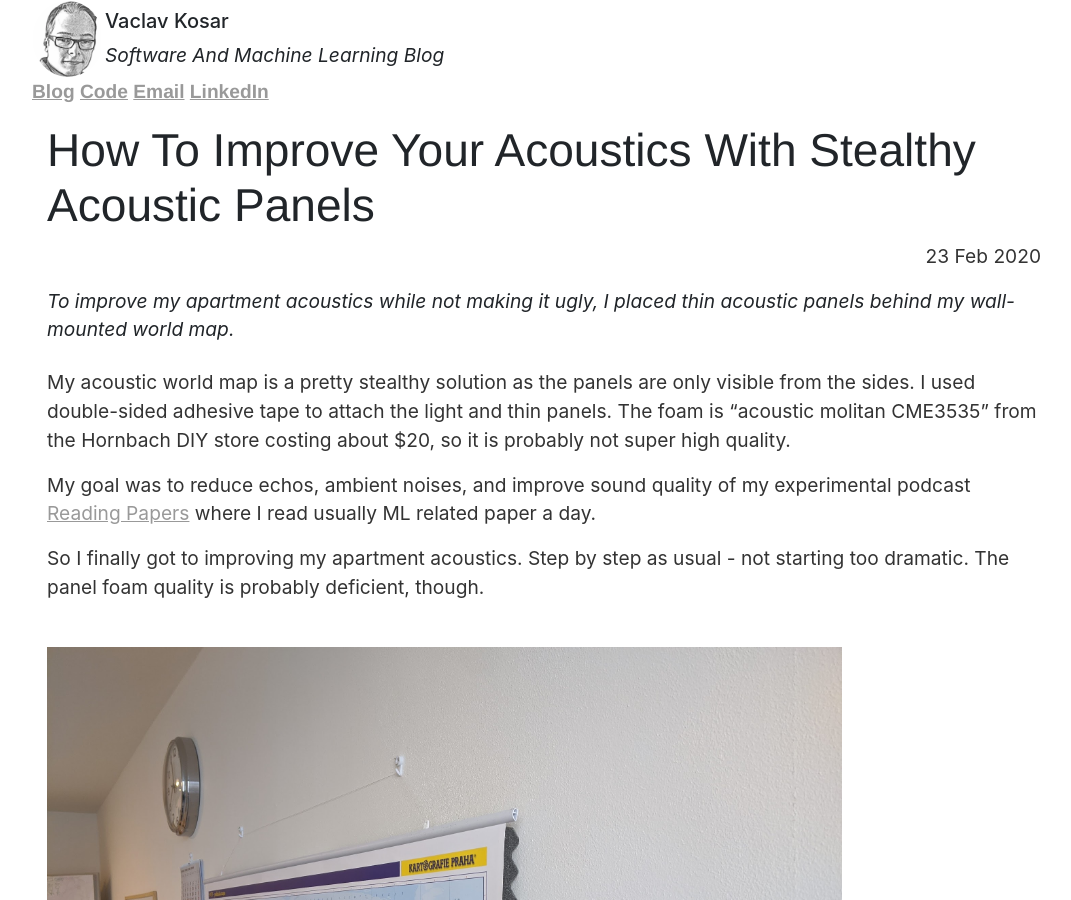
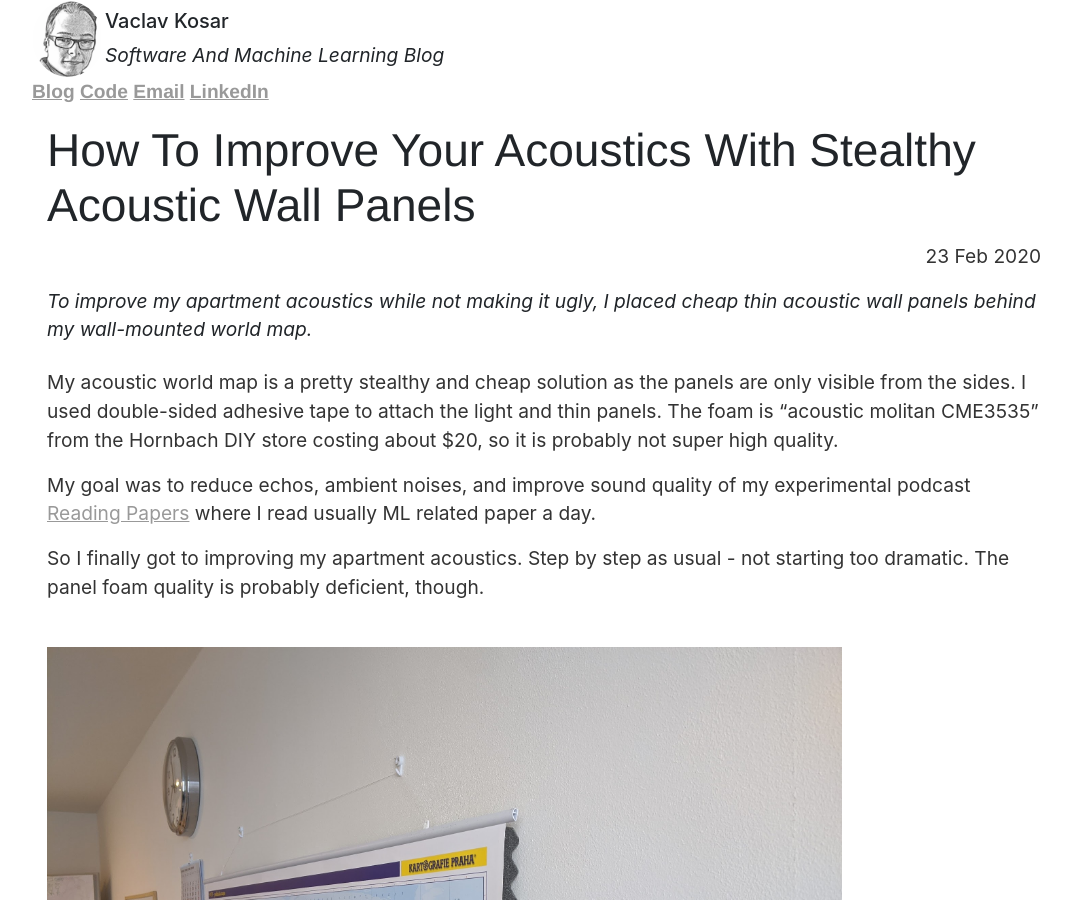
Before and after one commit to vackosar/vackosar.github.io, a Jekyll site: the page built from _posts/2020-02-23-Stealthy-acoustic-panels.md, in a window 1280 px wide and 900 px high. Shown: the whole window, without its empty margins (96-1167 px from the left). Built offline with Jekyll 4.4.1, drawn with Linux system fonts in a browser that asks for light colours; nearby versions of some CDN libraries; library files that are not in the unit come from our copies; comment, search, counter and statistics services are not loaded.

Commit message:
wall panels cheap

```diff
--- a/_posts/2020-02-23-Stealthy-acoustic-panels.md
+++ b/_posts/2020-02-23-Stealthy-acoustic-panels.md
@@ -1,16 +1,16 @@
 ---
 layout: post
-title: "How To Improve Your Acoustics With Stealthy Acoustic Panels"
+title: "How To Improve Your Acoustics With Stealthy Acoustic Wall Panels"
 date: 2020-02-23
 categories: health
-description: To improve my apartment acoustics while not making it ugly, I placed thin acoustic panels behind my wall-mounted world map.
+description: To improve my apartment acoustics while not making it ugly, I placed cheap thin acoustic wall panels behind my wall-mounted world map.
 image: https://raw.githubusercontent.com/vackosar/vackosar.github.io/master/images/2020-02-23-map-side.jpg
 permalink: /:categories/:title
 redirect_from:
 - /2020/02/23/Stealthy-acoustic-panels.html
 ---
 
-My acoustic world map is a pretty stealthy solution as the panels are only visible from the sides. I used double-sided adhesive tape to attach the light and thin panels. The foam is "acoustic molitan CME3535" from the Hornbach DIY store costing about $20, so it is probably not super high quality.
+My acoustic world map is a pretty stealthy and cheap solution as the panels are only visible from the sides. I used double-sided adhesive tape to attach the light and thin panels. The foam is "acoustic molitan CME3535" from the Hornbach DIY store costing about $20, so it is probably not super high quality.
 
 My goal was to reduce echos, ambient noises, and improve sound quality of my experimental podcast [Reading Papers](https://youtu.be/-khooNLxuII) where I read usually ML related paper a day.
 
```
